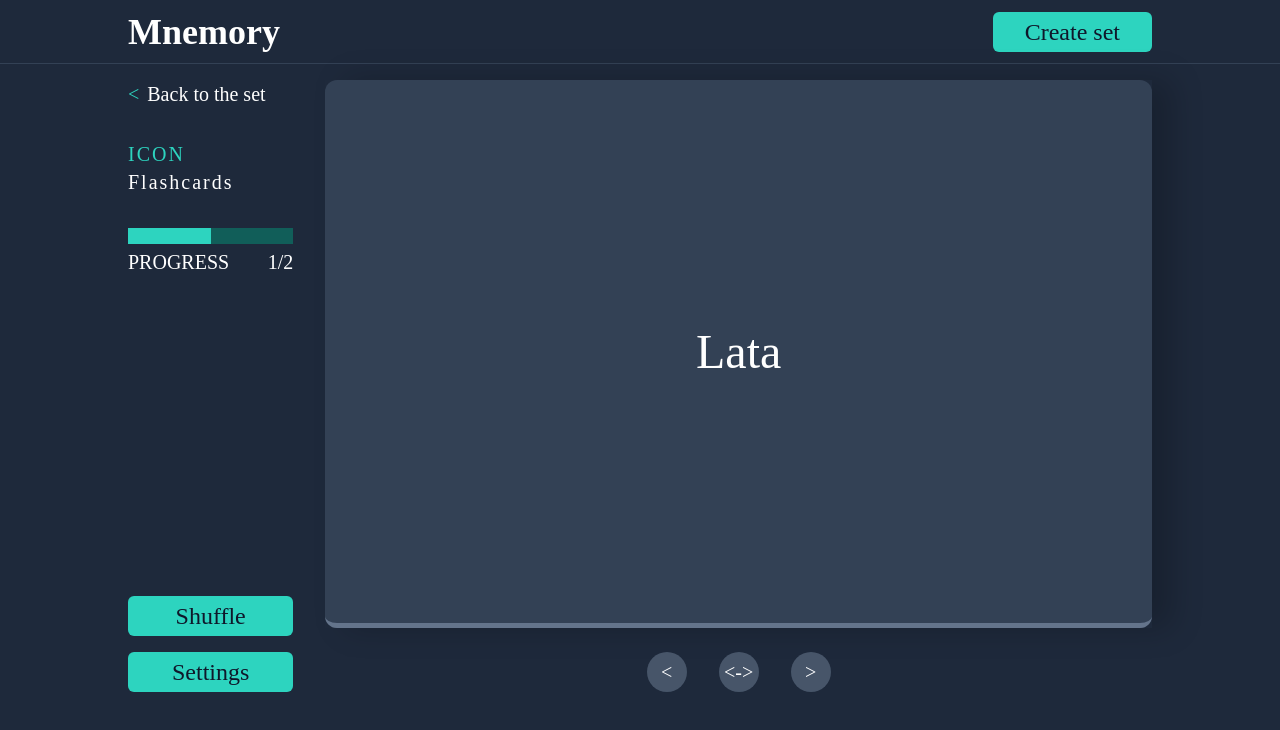
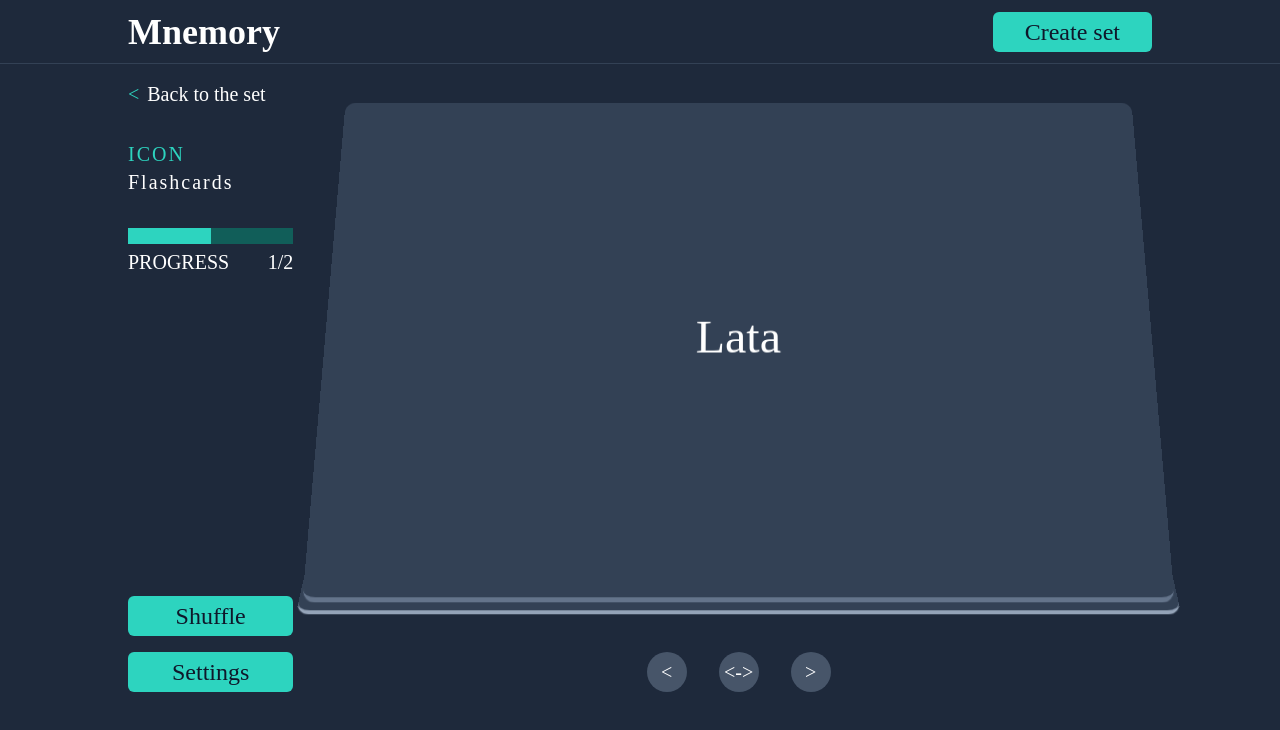
Before and after one commit to Shysh-Oleksandr/mnemory, a React (Create React App) app: page /set/1/learn/flashcards in a window 1280 px wide. Shown: the top 730 px of the page. Built offline with nearby package versions, Linux system fonts and the light colour scheme.

Commit message:
Made bg cards.

```diff
--- a/src/pages/LearnFlashcardsPage.tsx
+++ b/src/pages/LearnFlashcardsPage.tsx
@@ -1,4 +1,4 @@
-import React, { useRef, useState } from "react";
+import React, { useEffect, useRef, useState } from "react";
 import { useDispatch, useSelector } from "react-redux";
 import { Link, useNavigate } from "react-router-dom";
 import { bindActionCreators } from "redux";
@@ -9,6 +9,19 @@ import { actionCreactors, State } from "../state";
 import "../styles/flashcards.css";
 
 type Props = {};
+
+const MAX_BG_CARDS = 5;
+
+const calcTermsLeft = (
+  currentTermIndex: number,
+  termsLength: number
+): number => {
+  const termLeft =
+    termsLength - (currentTermIndex + 1) <= MAX_BG_CARDS
+      ? termsLength - (currentTermIndex + 1)
+      : MAX_BG_CARDS;
+  return termLeft;
+};
 
 const LearnFlashcardsPage = (props: Props) => {
   const [currentTermIndex, setCurrentTermIndex] = useState<number>(0);
@@ -27,23 +40,57 @@ const LearnFlashcardsPage = (props: Props) => {
   const currentTerm = shuffledTerms[currentTermIndex];
   const termsLength = shuffledTerms.length;
   const cardRef = useRef() as React.MutableRefObject<HTMLDivElement>;
+  let termsLeftNumber = calcTermsLeft(currentTermIndex, termsLength);
+
+  const termsLeft = new Array(termsLeftNumber).fill(0);
+
+  const setCardTransform = (newTermIndex: number) => {
+    termsLeftNumber = calcTermsLeft(newTermIndex, termsLength);
+
+    const rotateDegrees =
+      termsLeftNumber >= MAX_BG_CARDS
+        ? 10
+        : 10 + (MAX_BG_CARDS - termsLeftNumber);
+    const bottomPx =
+      termsLeftNumber >= MAX_BG_CARDS
+        ? 137
+        : 137 - (MAX_BG_CARDS - termsLeftNumber) * 11;
+
+    cardRef.current.style.transform =
+      currentTermIndex < newTermIndex
+        ? `translateX(50%) rotateY(-50deg) rotateX(${rotateDegrees}deg) translateZ(0)`
+        : `translateX(-50%) rotateY(50deg) rotateX(${rotateDegrees}deg) translateZ(0)`;
+    cardRef.current.style.transition = "transform 0.05s ease";
+    cardRef.current.style.bottom = `${bottomPx}px`;
+
+    setTimeout(() => {
+      cardRef.current.style.transition = "transform 0.24s ease";
+      cardRef.current.style.transform = `rotateX(${rotateDegrees}deg)`;
+    }, 100);
+  };
 
   const changeCurrentTerm = (newTermIndex: number) => {
     setCurrentTermIndex(newTermIndex);
     setIsCurrentSideFront(isStartSideFront);
     setShowDefinition(false);
 
-    cardRef.current.style.transform =
-      currentTermIndex < newTermIndex
-        ? "translateX(50%) rotateY(-50deg) translateZ(0)"
-        : "translateX(-50%) rotateY(50deg) translateZ(0)";
-    cardRef.current.style.transition = "transform 0.05s ease";
+    setCardTransform(newTermIndex);
+  };
 
-    setTimeout(() => {
-      cardRef.current.style.transition = "transform 0.24s ease";
-      cardRef.current.style.transform = "none";
-    }, 100);
+  const shuffleTerms = () => {
+    setShuffledTerms(shuffle(shuffledTerms));
+
+    setCurrentTermIndex(0);
+    isCurrentSideFront || !isStartSideFront
+      ? setShowDefinition(!showDefinition)
+      : setIsCurrentSideFront(isStartSideFront);
+
+    setCardTransform(0);
   };
+
+  useEffect(() => {
+    setCardTransform(0);
+  }, []);
 
   return (
     <div className="learn-cards flex h-full mt-4 justify-between">
@@ -71,17 +118,7 @@ const LearnFlashcardsPage = (props: Props) => {
             </span>
           </div>
           <div className="mt-80">
-            <button
-              onClick={() => {
-                setShuffledTerms(shuffle(shuffledTerms));
-
-                setCurrentTermIndex(0);
-                isCurrentSideFront || !isStartSideFront
-                  ? setShowDefinition(!showDefinition)
-                  : setIsCurrentSideFront(isStartSideFront);
-              }}
-              className="btn block w-full mb-4"
-            >
+            <button onClick={shuffleTerms} className="btn block w-full mb-4">
               Shuffle
             </button>
             <button className="btn block w-full">Settings</button>
@@ -90,7 +127,7 @@ const LearnFlashcardsPage = (props: Props) => {
       </div>
       <div className="learn-cards-content basis-5/6 relative">
         <div
-          className="cards absolute bottom-16 top-0 left-0 right-0"
+          className="cards z-40 absolute bottom-[137px] top-0 left-0 right-0"
           ref={cardRef}
         >
           <TermCard
@@ -100,6 +137,19 @@ const LearnFlashcardsPage = (props: Props) => {
             setIsCurrentSideFront={setIsCurrentSideFront}
             isCurrentSideFront={isCurrentSideFront}
           />
+        </div>
+        <div className="bg-cards absolute bottom-20 top-0 left-0 right-0">
+          {termsLeft.map((term, index) => {
+            return (
+              <div
+                key={`${currentTerm.id}-bg-card-${index}`}
+                style={{ bottom: `${64 + index * 12}px` }}
+                className={`bg-slate-700 h-full w-full rounded-xl absolute left-0 border-solid border-b-4 p-8 border-slate-400 text-5xl flex items-center justify-center`}
+              >
+                {shuffledTerms[currentTermIndex + 1].term}
+              </div>
+            );
+          })}
         </div>
         <div className="navigation flex items-center justify-center absolute bottom-0 left-1/2 -translate-x-1/2">
           <button
--- a/src/styles/flashcards.css
+++ b/src/styles/flashcards.css
@@ -8,7 +8,7 @@
   -ms-transform-origin: 100% center;
   transform-origin: 100% center;
 
-  box-shadow: 20px 0px 30px rgba(0, 0, 0, 0.2);
+  transform: rotateX(10deg);
 }
 
 .learn-cards-content {
@@ -20,6 +20,10 @@
   -moz-transform-origin: 100% center;
   -ms-transform-origin: 100% center;
   transform-origin: 100% center;
+}
+
+.bg-cards {
+  transform: rotateX(35deg) translateY(51px) translateZ(-80px);
 }
 
 .card {
```
